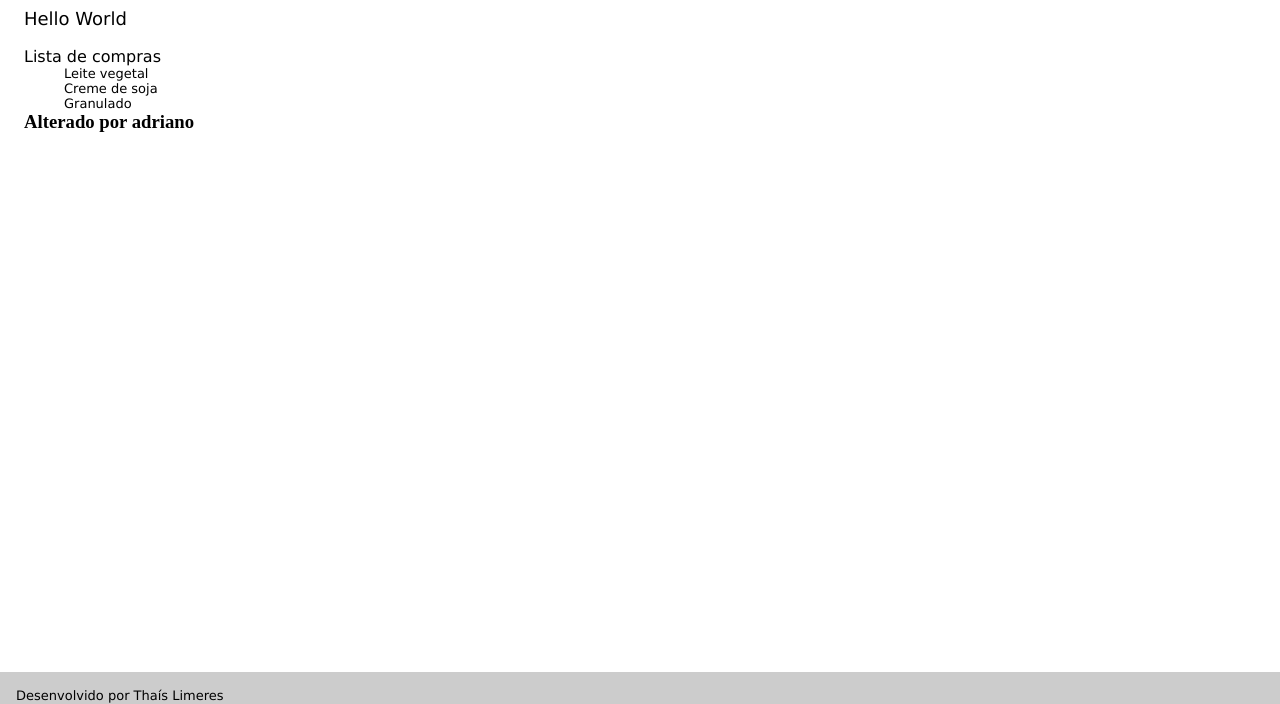
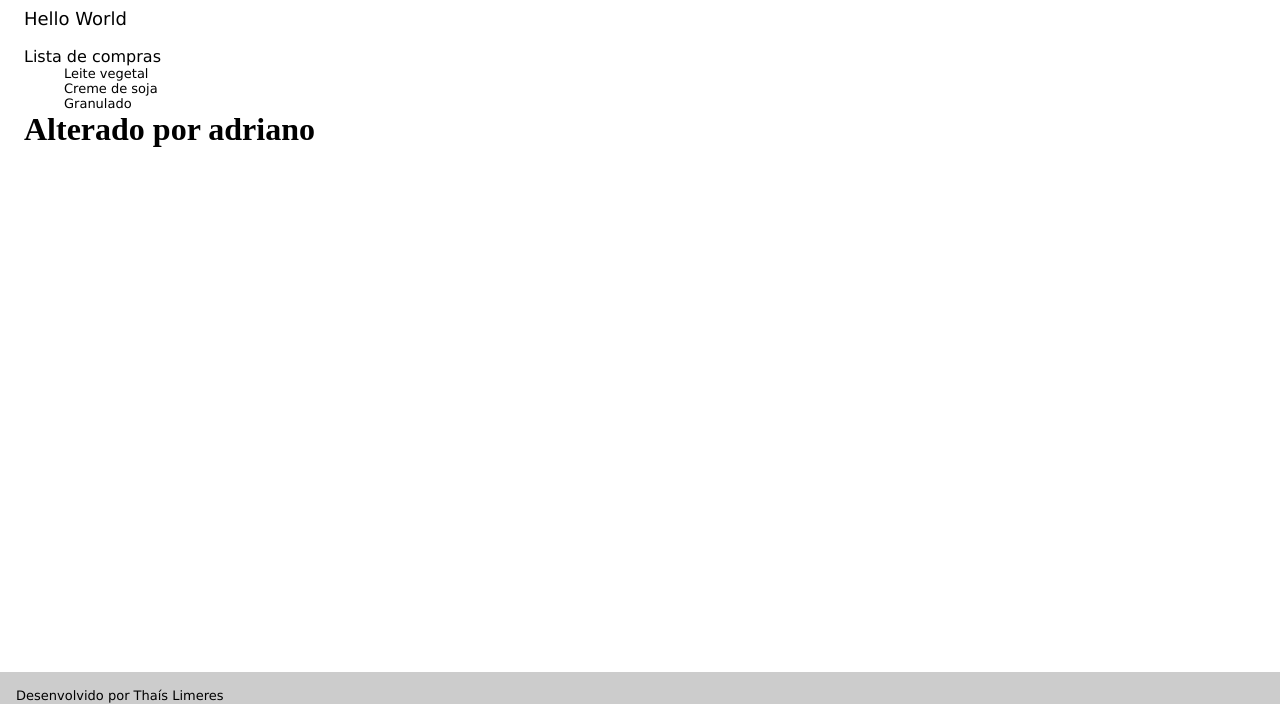
Before and after one commit to thaislimeres/IntegracaoEngregaContinua, a plain HTML site: page index.html in a window 1280 px wide. Shown: the part 96-800 px from the top of the page. Drawn offline with Linux system fonts and the light colour scheme.

Commit message:
alterado por adriano
alterado por adriano

```diff
--- a/index.html
+++ b/index.html
@@ -21,7 +21,7 @@
         <ul>Leite vegetal</ul>
         <ul>Creme de soja</ul>
         <ul>Granulado</ul>
-        <h3>Alterado por adriano</h3>
+        <h1>Alterado por adriano</h1>
     </main>
 
     <footer>
```
